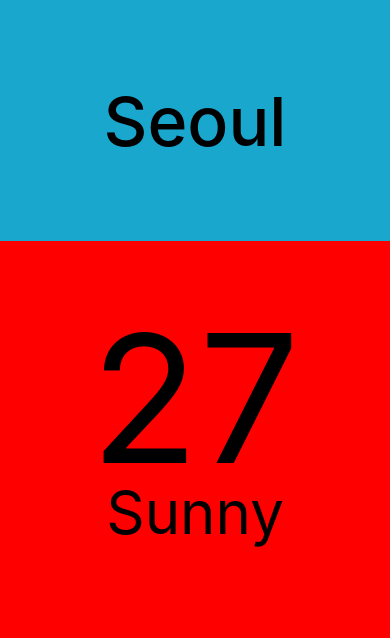
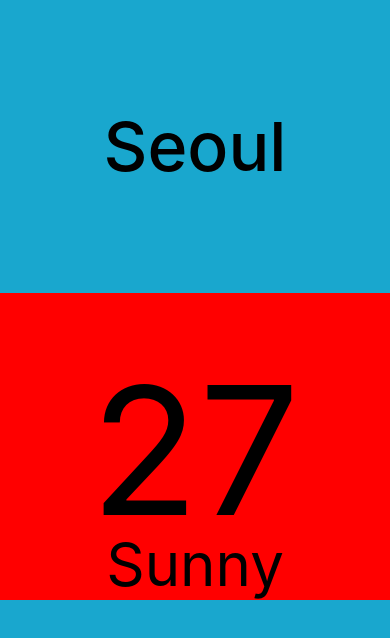
Before and after one commit to Louis-Gil/Toy_project_011_Learn_React_Native, a React Native app in the folder NomadWeather/: screen / in a window 390 px wide. Shown: the top 638 px of the page. Built offline with nearby package versions, Linux system fonts and the light colour scheme.

Commit message:
feat : day horization paging

```diff
--- a/NomadWeather/App.js
+++ b/NomadWeather/App.js
@@ -1,5 +1,7 @@
 import { StatusBar } from "expo-status-bar";
-import { View, Text, StyleSheet } from "react-native";
+import { ScrollView, View, Text, Dimensions, StyleSheet } from "react-native";
+
+const { width: SCREEN_WIDTH } = Dimensions.get("window");
 
 export default function App() {
   return (
@@ -7,12 +9,24 @@
       <View style={styles.city}>
         <Text style={styles.cityName}>Seoul</Text>
       </View>
-      <View style={styles.weather}>
+      <ScrollView
+        horizontal
+        pagingEnabled
+        contentContainerstyle={styles.weather}
+      >
         <View style={styles.day}>
           <Text style={styles.temp}>27</Text>
           <Text style={styles.description}>Sunny</Text>
         </View>
-      </View>
+        <View style={styles.day}>
+          <Text style={styles.temp}>27</Text>
+          <Text style={styles.description}>Sunny</Text>
+        </View>
+        <View style={styles.day}>
+          <Text style={styles.temp}>27</Text>
+          <Text style={styles.description}>Sunny</Text>
+        </View>
+      </ScrollView>
     </View>
   );
 }
@@ -31,11 +45,9 @@
     fontSize: 68,
     fontWeight: "500",
   },
-  weather: {
-    flex: 3,
-  },
+  weather: {},
   day: {
-    flex: 1,
+    width: SCREEN_WIDTH,
     alignItems: "center",
     backgroundColor: "red",
   },
@@ -46,5 +58,5 @@
   description: {
     marginTop: -30,
     fontSize: 60,
-  }
+  },
 });
```
